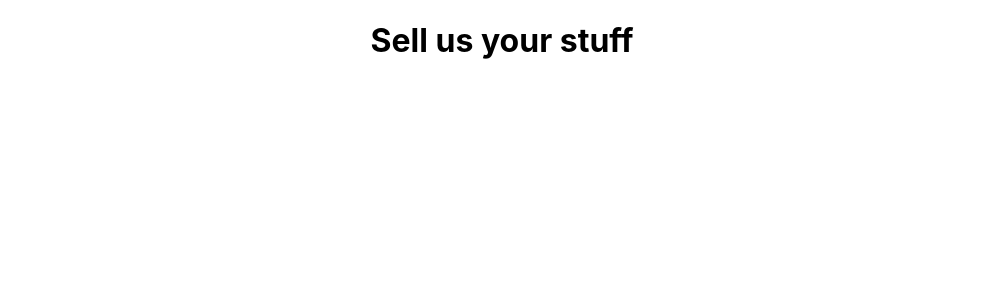
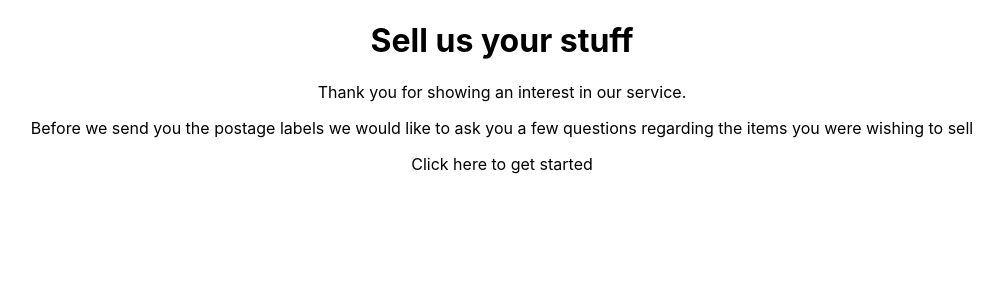
Before and after one commit to codegregcode/item-questionnaire, a React (Create React App) app: page / in a window 1280 px wide. Shown: the top 300 px of the page, without its empty margins (138-1141 px from the left). Built offline with nearby package versions, Linux system fonts and the light colour scheme.

Commit message:
imports Welcome component into App

```diff
--- a/src/components/App.jsx
+++ b/src/components/App.jsx
@@ -1,9 +1,11 @@
 import React from 'react';
+import Welcome from './Welcome';
 import '../styles/app.css';
 
 const App = () => (
   <div className="App">
     <h1>Sell us your stuff</h1>
+    <Welcome />
   </div>
 );
 
```
